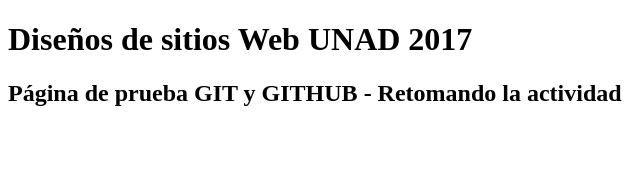
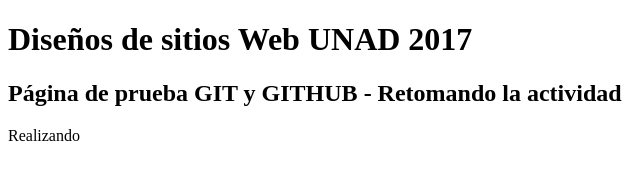
Before and after one commit to MaoEs/Diseno_de_sitios_web, a plain HTML site: page index.html in a window 1280 px wide. Shown: the full height of the page, 0-640 px from the left. Drawn offline with Linux system fonts and the light colour scheme.

Commit message:
Commit 4
Add "Realizando"

```diff
--- a/index.html
+++ b/index.html
@@ -7,6 +7,7 @@
 	<hgroup>
         <h1>Diseños de sitios Web UNAD 2017</h1>
         <h2>Página de prueba GIT y GITHUB - Retomando la actividad</h2>
+        <p>Realizando </p>
 	</hgroup>
  </body>
 </html>
```
